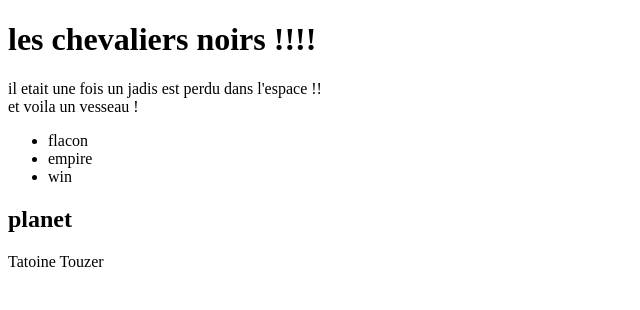
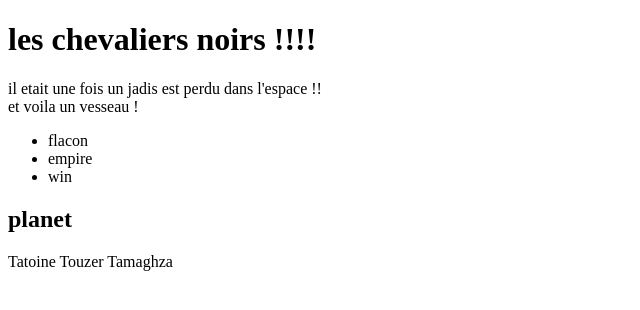
Before and after one commit to omar-menz/gitF, a plain HTML site: page index.html in a window 1280 px wide. Shown: the full height of the page, 0-640 px from the left. Drawn offline with Linux system fonts and the light colour scheme.

Commit message:
Update index.html

```diff
--- a/index.html
+++ b/index.html
@@ -25,6 +25,7 @@
       <div>
         Tatoine
         Touzer
+        Tamaghza
       </div>
 </body>
 </html>
```
